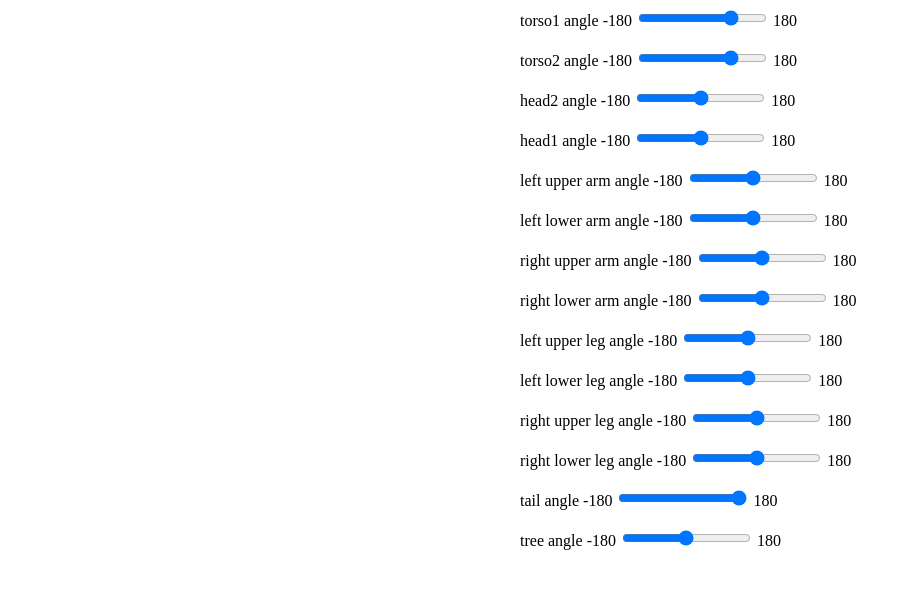
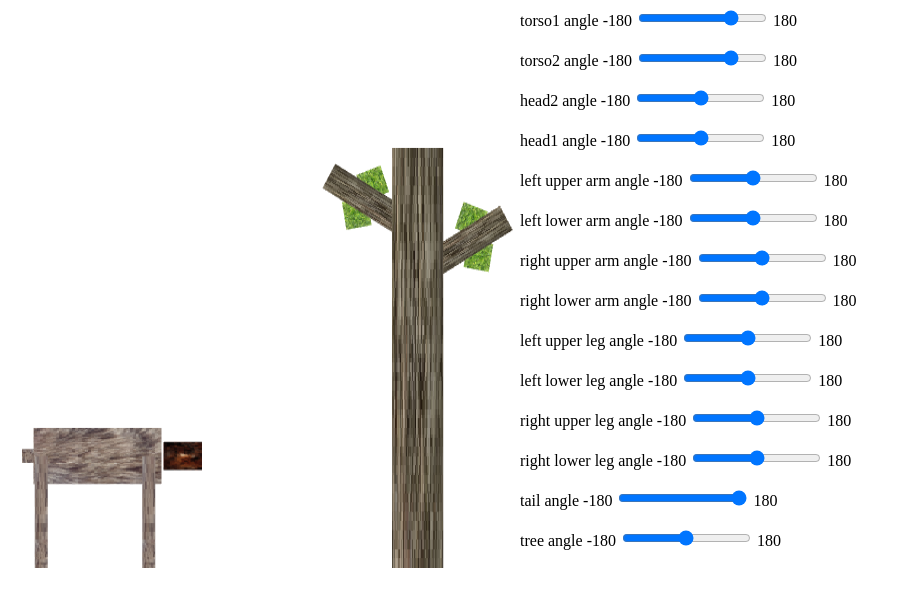
Before and after one commit to SalvatoreCognetta/WebGL-Animation-hw, a plain HTML site: page Homework2/Homework2.html in a window 1280 px wide. Shown: the whole page, without its empty margins (0-897 px from the left). Drawn offline with Linux system fonts and the light colour scheme.

Commit message:
Added different texture at render time.

```diff
--- a/Homework2/Homework2.html
+++ b/Homework2/Homework2.html
@@ -5,12 +5,16 @@
 #version 300 es
 
 in vec4 aPosition;
+in vec2 aTexCoord;
+
+out vec2 vTexCoord;
 
 uniform mat4 modelViewMatrix;
 uniform mat4 projectionMatrix;
 
 void main()
 {
+	vTexCoord = aTexCoord;
     gl_Position = projectionMatrix * modelViewMatrix * aPosition;
 }
 </script>
@@ -20,12 +24,14 @@ void main()
 
 precision mediump float;
 
+in vec2 vTexCoord;
 out vec4 fColor;
+
+uniform sampler2D uTextureMap;
 
 void main()
 {
-    fColor = vec4(1.0, 0.0, 0.0, 1.0);
-
+    fColor =  texture(uTextureMap, vTexCoord);
 }
 </script>
 
@@ -39,6 +45,10 @@ void main()
 	<canvas id="gl-canvas" width="512" height="512">
 	Oops ... your browser doesn't support the HTML5 canvas element
 	</canvas>
+	<img id = "textureTorso" src = "./torso1.jpg" hidden></img>
+	<img id = "textureHeadImg" src = "./head.jpg" hidden></img>
+	<img id = "textureTree" src = "./tree.jpeg" hidden></img>
+	<img id = "textureLeaf" src = "./leaf.jpg" hidden></img>
 
 	<div id="sliders">
 		<div>
--- a/Homework2/Homework2.js
+++ b/Homework2/Homework2.js
@@ -13,16 +13,32 @@ var instanceMatrix;
 var modelViewMatrixLoc;
 var modelViewMatrixTreeLoc;
 
+//Texture vars
+var textures = [];
+var texCoordsArray = [];
+
+var texCoord = [
+	vec2(0, 0),
+	vec2(0, 1),
+	vec2(1, 1),
+	vec2(1, 0)
+];
+
 var vertices = [
 
 	vec4(-0.5, -0.5, 0.5, 1.0),			//0
 	vec4(-0.5, 0.5, 0.5, 1.0),			//1
-	vec4(0.5, 0.5, 0.5, 1.0),			//2
+	vec4(0.5, 0.5, 0.5, 1.0),				//2
 	vec4(0.5, -0.5, 0.5, 1.0),			//3
 	vec4(-0.5, -0.5, -0.5, 1.0),		//4
 	vec4(-0.5, 0.5, -0.5, 1.0),			//5
 	vec4(0.5, 0.5, -0.5, 1.0),			//6
-	vec4(0.5, -0.5, -0.5, 1.0)			//7
+	vec4(0.5, -0.5, -0.5, 1.0),			//7
+
+	vec4(0.0, 0.0, 0.5, 1.0),			//8
+	vec4(0.5, 0.0, 0.5, 1.0),			//9
+	vec4(0.5, 0.5, 0.5, 1.0),			//10
+	vec4(0.0, 0.5, 0.5, 1.0)			//11
 ];
 
 //Bear
@@ -45,12 +61,12 @@ var tailId = 10;
 var torsoHeight = 5.0;
 var torsoWidth = 2.0;
 var upperArmHeight = 3.0;
-var lowerArmHeight = 2.0;
+var lowerArmHeight = 1.0;
 var upperArmWidth = 0.5;
 var lowerArmWidth = 0.5;
 var upperLegWidth = 0.5;
 var lowerLegWidth = 0.5;
-var lowerLegHeight = 2.0;
+var lowerLegHeight = 1.0;
 var upperLegHeight = 3.0;
 var headHeight = 1.5;
 var headWidth = 1.0;
@@ -73,7 +89,7 @@ var leaf2Id = 4;
 var leaf3Id = 5;
 var leaf4Id = 6;
 
-var trunkHeight = 13.0;
+var trunkHeight = 15.0;
 var trunkWidth = 2.0;
 var branchHeight = 4.0;
 var branchWidth = 1.0;
@@ -114,6 +130,20 @@ function scale4(a, b, c) {
 
 //--------------------------------------------
 
+function configureTexture(image, textureUnit=0) {
+	var texture = gl.createTexture();
+	gl.activeTexture(gl.TEXTURE0 + textureUnit);
+  gl.bindTexture(gl.TEXTURE_2D, texture);
+  gl.texImage2D(gl.TEXTURE_2D, 0, gl.RGB,
+       gl.RGB, gl.UNSIGNED_BYTE, image);
+  gl.generateMipmap(gl.TEXTURE_2D);
+  gl.texParameteri(gl.TEXTURE_2D, gl.TEXTURE_MIN_FILTER,
+                    gl.NEAREST_MIPMAP_LINEAR);
+	gl.texParameteri(gl.TEXTURE_2D, gl.TEXTURE_MAG_FILTER, gl.NEAREST);
+	gl.uniform1i(gl.getUniformLocation(program, "uTextureMap"), textureUnit);
+
+	textures.push(texture);
+}
 
 function createNode(transform, render, sibling, child) {
 	var node = {
@@ -134,7 +164,7 @@ function initNodes(Id) {
 
 		case torsoId:
 
-			m = translate(-9.0, 0.0, 0.0);
+			m = translate(-9.0, -6.0, 0.0);
 			m = mult(m, rotate(theta[torsoId], vec3(0, 1, 0)));
 			m = mult(m, rotate(theta[torso2Id], vec3(1, 0, 0)));
 			figure[torsoId] = createNode(m, torso, null, headId);
@@ -235,7 +265,12 @@ function torso() {
 	instanceMatrix = mult(modelViewMatrix, translate(0.0, 0.5 * torsoHeight, 0.0));
 	instanceMatrix = mult(instanceMatrix, scale(torsoWidth, torsoHeight, torsoWidth));
 	gl.uniformMatrix4fv(modelViewMatrixLoc, false, flatten(instanceMatrix));
+
+	gl.bindTexture(gl.TEXTURE_2D, textures[0]);
+
 	for (var i = 0; i < 6; i++) gl.drawArrays(gl.TRIANGLE_FAN, 4 * i, 4);
+
+	// gl.bindTexture(gl.TEXTURE_2D, null);
 }
 
 function head() {
@@ -243,7 +278,13 @@ function head() {
 	instanceMatrix = mult(modelViewMatrix, translate(0.0, 0.5 * headHeight, 0.0));
 	instanceMatrix = mult(instanceMatrix, scale(headWidth, headHeight, headWidth));
 	gl.uniformMatrix4fv(modelViewMatrixLoc, false, flatten(instanceMatrix));
+
+
+	gl.bindTexture(gl.TEXTURE_2D, textures[1]);
+
 	for (var i = 0; i < 6; i++) gl.drawArrays(gl.TRIANGLE_FAN, 4 * i, 4);
+
+	// gl.bindTexture(gl.TEXTURE_2D, null);
 }
 
 function leftUpperArm() {
@@ -251,7 +292,12 @@ function leftUpperArm() {
 	instanceMatrix = mult(modelViewMatrix, translate(0.0, 0.5 * upperArmHeight, 0.0));
 	instanceMatrix = mult(instanceMatrix, scale(upperArmWidth, upperArmHeight, upperArmWidth));
 	gl.uniformMatrix4fv(modelViewMatrixLoc, false, flatten(instanceMatrix));
+
+	gl.bindTexture(gl.TEXTURE_2D, textures[0]);
+
 	for (var i = 0; i < 6; i++) gl.drawArrays(gl.TRIANGLE_FAN, 4 * i, 4);
+	// gl.bindTexture(gl.TEXTURE_2D, null);
+
 }
 
 function leftLowerArm() {
@@ -316,6 +362,7 @@ function tail() {
 	instanceMatrix = mult(instanceMatrix, scale(tailWidth, tailHeight, tailWidth));
 	gl.uniformMatrix4fv(modelViewMatrixLoc, false, flatten(instanceMatrix));
 	for (var i = 0; i < 6; i++) gl.drawArrays(gl.TRIANGLE_FAN, 4 * i, 4);
+	// gl.bindTexture(gl.TEXTURE_2D, null);
 }
 
 //Tree
@@ -327,7 +374,7 @@ function initNodesTree(Id) {
 
 		case trunkId:
 
-			m = translate(6.0, -5.0, 0.0);
+			m = translate(6.0, -10.0, 0.0);
 			m = mult(m, rotate(thetaTree[trunkId], vec3(1, 0, 0)));
 			figureTree[trunkId] = createNode(m, trunk, null, branch1Id);
 			break;
@@ -393,6 +440,9 @@ function trunk() {
 	instanceMatrix = mult(modelViewMatrix, translate(0.0, 0.5 * trunkHeight, 0.0));
 	instanceMatrix = mult(instanceMatrix, scale(trunkWidth, trunkHeight, trunkWidth));
 	gl.uniformMatrix4fv(modelViewMatrixLoc, false, flatten(instanceMatrix));
+
+	gl.bindTexture(gl.TEXTURE_2D, textures[2]);
+
 	for (var i = 0; i < 6; i++) gl.drawArrays(gl.TRIANGLE_FAN, 4 * i, 4);
 }
 
@@ -400,6 +450,9 @@ function branch() {
 	instanceMatrix = mult(modelViewMatrix, translate(0.0, 0.5 * branchHeight, 0.0));
 	instanceMatrix = mult(instanceMatrix, scale(branchWidth, branchHeight, branchWidth));
 	gl.uniformMatrix4fv(modelViewMatrixLoc, false, flatten(instanceMatrix));
+
+	gl.bindTexture(gl.TEXTURE_2D, textures[2]);
+
 	for (var i = 0; i < 6; i++) gl.drawArrays(gl.TRIANGLE_FAN, 4 * i, 4);
 }
 
@@ -407,14 +460,21 @@ function leaf() {
 	instanceMatrix = mult(modelViewMatrix, translate(0.0, 0.5 * leafHeight, 0.0));
 	instanceMatrix = mult(instanceMatrix, scale(leafWidth, leafHeight, leafWidth));
 	gl.uniformMatrix4fv(modelViewMatrixLoc, false, flatten(instanceMatrix));
+
+	gl.bindTexture(gl.TEXTURE_2D, textures[3]);
+
 	for (var i = 0; i < 6; i++) gl.drawArrays(gl.TRIANGLE_FAN, 4 * i, 4);
 }
 
 function quad(a, b, c, d) {
 	pointsArray.push(vertices[a]);
+	texCoordsArray.push(texCoord[0]);
 	pointsArray.push(vertices[b]);
+	texCoordsArray.push(texCoord[1]);
 	pointsArray.push(vertices[c]);
+	texCoordsArray.push(texCoord[2]);
 	pointsArray.push(vertices[d]);
+	texCoordsArray.push(texCoord[3]);
 }
 
 
@@ -428,8 +488,7 @@ function cube() {
 	quad(5, 4, 0, 1);
 
 	//Tree
-	quad(1, 0, 3, 2);
-	quad(3, 0, 4, 7);
+	quad(8, 9, 10, 11);
 }
 
 function sliderHandler() {
@@ -504,6 +563,8 @@ window.onload = function init() {
 	gl.viewport(0, 0, canvas.width, canvas.height);
 	gl.clearColor(1.0, 1.0, 1.0, 1.0);
 
+	gl.enable(gl.DEPTH_TEST);
+
 	//
 	//  Load shaders and initialize attribute buffers
 	//
@@ -533,6 +594,26 @@ window.onload = function init() {
 	gl.vertexAttribPointer(positionLoc, 4, gl.FLOAT, false, 0, 0);
 	gl.enableVertexAttribArray(positionLoc);
 
+	var tBuffer = gl.createBuffer();
+  gl.bindBuffer(gl.ARRAY_BUFFER, tBuffer);
+  gl.bufferData(gl.ARRAY_BUFFER, flatten(texCoordsArray), gl.STATIC_DRAW);
+
+  var texCoordLoc = gl.getAttribLocation(program, "aTexCoord");
+  gl.vertexAttribPointer(texCoordLoc, 2, gl.FLOAT, false, 0, 0);
+	gl.enableVertexAttribArray(texCoordLoc);
+
+	var image = document.getElementById("textureTorso");
+	configureTexture(image, 0);
+
+	image = document.getElementById("textureHeadImg");
+	configureTexture(image, 1);
+
+	image = document.getElementById("textureTree");
+	configureTexture(image, 2);
+
+	image = document.getElementById("textureLeaf");
+	configureTexture(image, 3);
+
 	sliderHandler();
 
 	for (i = 0; i < numNodes; i++) initNodes(i);
@@ -545,8 +626,7 @@ window.onload = function init() {
 
 var render = function () {
 
-	gl.clear(gl.COLOR_BUFFER_BIT);
-	gl.enable(gl.DEPTH_TEST);
+	gl.clear(gl.COLOR_BUFFER_BIT | gl.DEPTH_BUFFER_BIT);
 	traverse(torsoId);
 	modelViewMatrix = mat4();
 	stack = [];
```
Also changed, not shown: Homework2/head.jpg (added), Homework2/leaf.jpg (added), Homework2/stone-texture.jpg (added), Homework2/texture.jpg (added), Homework2/torso.jpeg (added), Homework2/torso1.jpg (added), Homework2/tree.jpeg (added).
